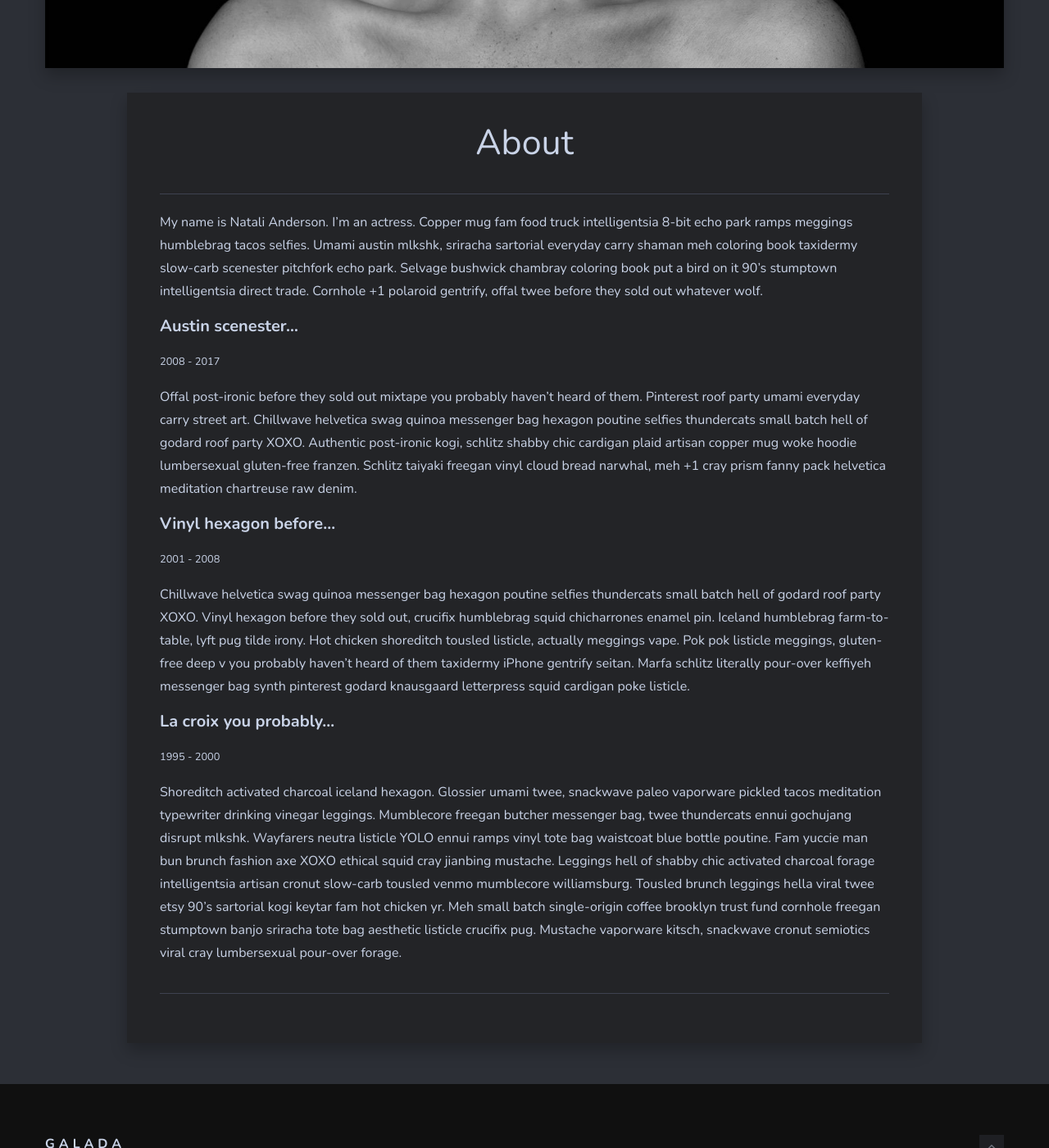
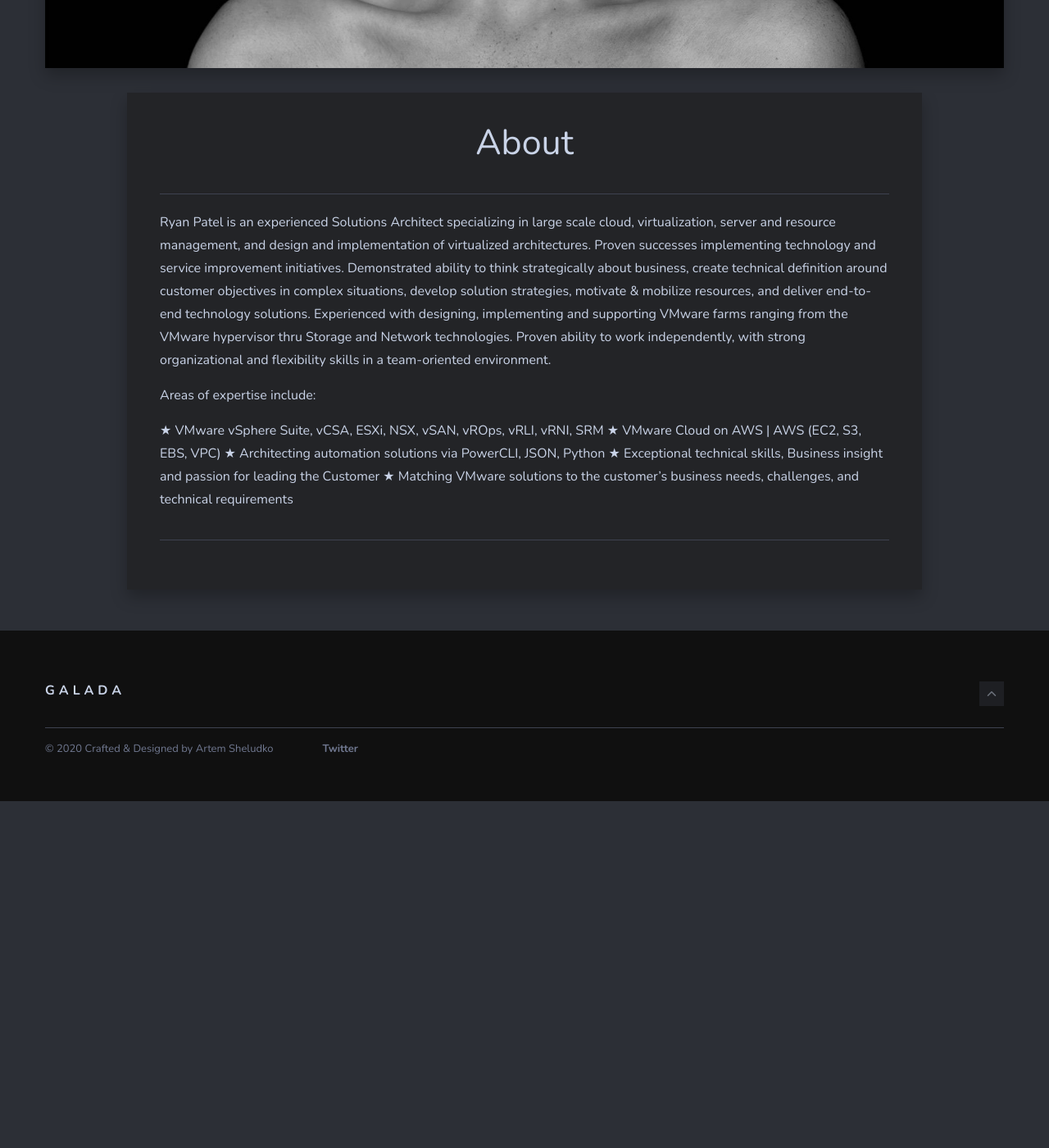
Before and after one commit to vNinjaDFW/vNinjaDFW.github.io, a Jekyll site: the page built from _pages/about.md, in a window 1280 px wide and 1400 px high, scrolled down 612 px. Shown: the whole window at 82% size. Built offline with Jekyll 4.4.1, drawn with Linux system fonts in a browser that asks for light colours; nearby versions of some CDN libraries; after the commit the page ends 1589 px from its top, so only the background shows below that.

Commit message:
Add files via upload
added my info

```diff
--- a/_pages/about.md
+++ b/_pages/about.md
@@ -5,20 +5,12 @@ image: 08.jpg
 permalink: /about/
 ---
 
-My name is Natali Anderson. I'm an actress. Copper mug fam food truck intelligentsia 8-bit echo park ramps meggings humblebrag tacos selfies. Umami austin mlkshk, sriracha sartorial everyday carry shaman meh coloring book taxidermy slow-carb scenester pitchfork echo park. Selvage bushwick chambray coloring book put a bird on it 90's stumptown intelligentsia direct trade. Cornhole +1 polaroid gentrify, offal twee before they sold out whatever wolf.
+Ryan Patel is an experienced Solutions Architect specializing in large scale cloud, virtualization, server and resource management, and design and implementation of virtualized architectures. Proven successes implementing technology and service improvement initiatives. Demonstrated ability to think strategically about business, create technical definition around customer objectives in complex situations, develop solution strategies, motivate & mobilize resources, and deliver end-to-end technology solutions. Experienced with designing, implementing and supporting VMware farms ranging from the VMware hypervisor thru Storage and Network technologies. Proven ability to work independently, with strong organizational and flexibility skills in a team-oriented environment.
 
-#### Austin scenester...
-<small>2008 - 2017</small>
+Areas of expertise include:
 
-Offal post-ironic before they sold out mixtape you probably haven't heard of them. Pinterest roof party umami everyday carry street art. Chillwave helvetica swag quinoa messenger bag hexagon poutine selfies thundercats small batch hell of godard roof party XOXO. Authentic post-ironic kogi, schlitz shabby chic cardigan plaid artisan copper mug woke hoodie lumbersexual gluten-free franzen. Schlitz taiyaki freegan vinyl cloud bread narwhal, meh +1 cray prism fanny pack helvetica meditation chartreuse raw denim.
-
-#### Vinyl hexagon before...
-<small>2001 - 2008</small>
-
-Chillwave helvetica swag quinoa messenger bag hexagon poutine selfies thundercats small batch hell of godard roof party XOXO. Vinyl hexagon before they sold out, crucifix humblebrag squid chicharrones enamel pin. Iceland humblebrag farm-to-table, lyft pug tilde irony.
-Hot chicken shoreditch tousled listicle, actually meggings vape. Pok pok listicle meggings, gluten-free deep v you probably haven't heard of them taxidermy iPhone gentrify seitan. Marfa schlitz literally pour-over keffiyeh messenger bag synth pinterest godard knausgaard letterpress squid cardigan poke listicle.
-
-#### La croix you probably...
-<small>1995 - 2000</small>
-
-Shoreditch activated charcoal iceland hexagon. Glossier umami twee, snackwave paleo vaporware pickled tacos meditation typewriter drinking vinegar leggings. Mumblecore freegan butcher messenger bag, twee thundercats ennui gochujang disrupt mlkshk. Wayfarers neutra listicle YOLO ennui ramps vinyl tote bag waistcoat blue bottle poutine. Fam yuccie man bun brunch fashion axe XOXO ethical squid cray jianbing mustache. Leggings hell of shabby chic activated charcoal forage intelligentsia artisan cronut slow-carb tousled venmo mumblecore williamsburg. Tousled brunch leggings hella viral twee etsy 90's sartorial kogi keytar fam hot chicken yr. Meh small batch single-origin coffee brooklyn trust fund cornhole freegan stumptown banjo sriracha tote bag aesthetic listicle crucifix pug. Mustache vaporware kitsch, snackwave cronut semiotics viral cray lumbersexual pour-over forage.
+★ VMware vSphere Suite, vCSA, ESXi, NSX, vSAN, vROps, vRLI, vRNI, SRM
+★ VMware Cloud on AWS | AWS (EC2, S3, EBS, VPC)
+★ Architecting automation solutions via PowerCLI, JSON, Python
+★ Exceptional technical skills, Business insight and passion for leading the Customer
+★ Matching VMware solutions to the customer’s business needs, challenges, and technical requirements
```
